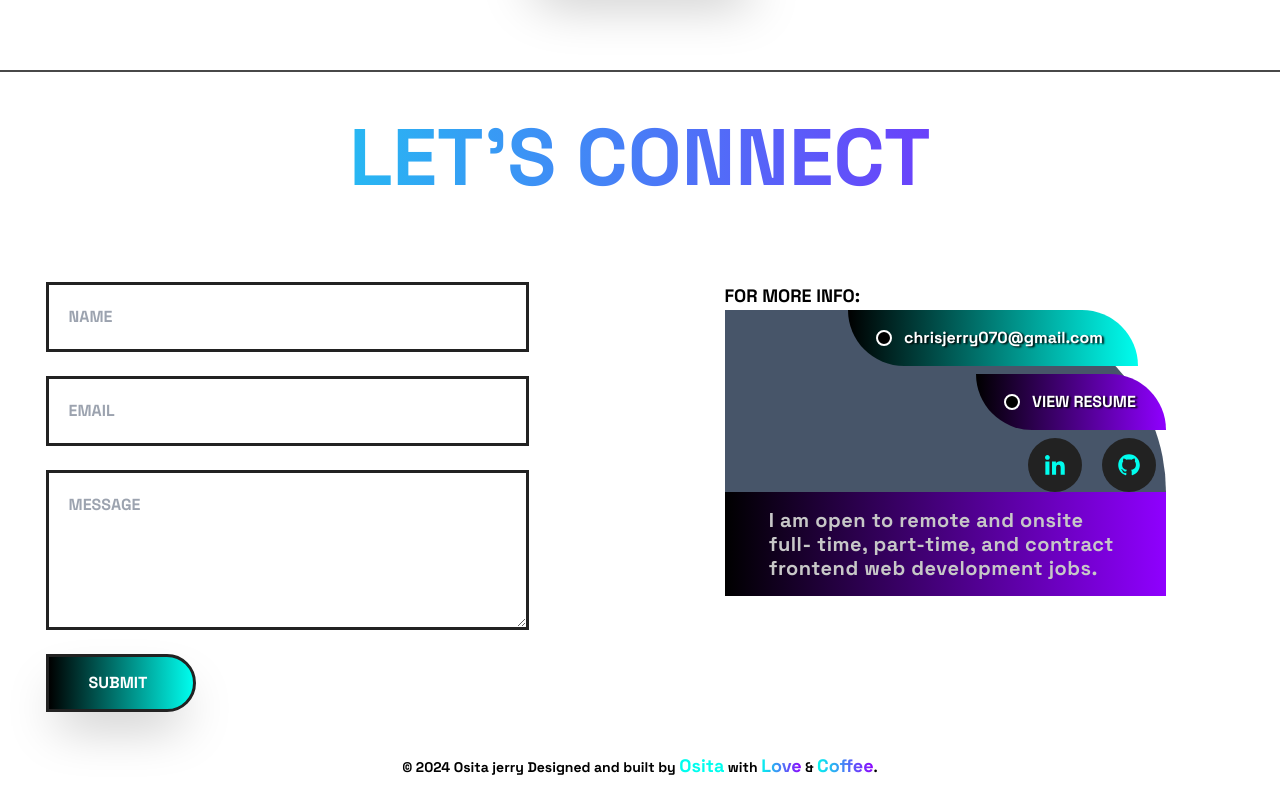
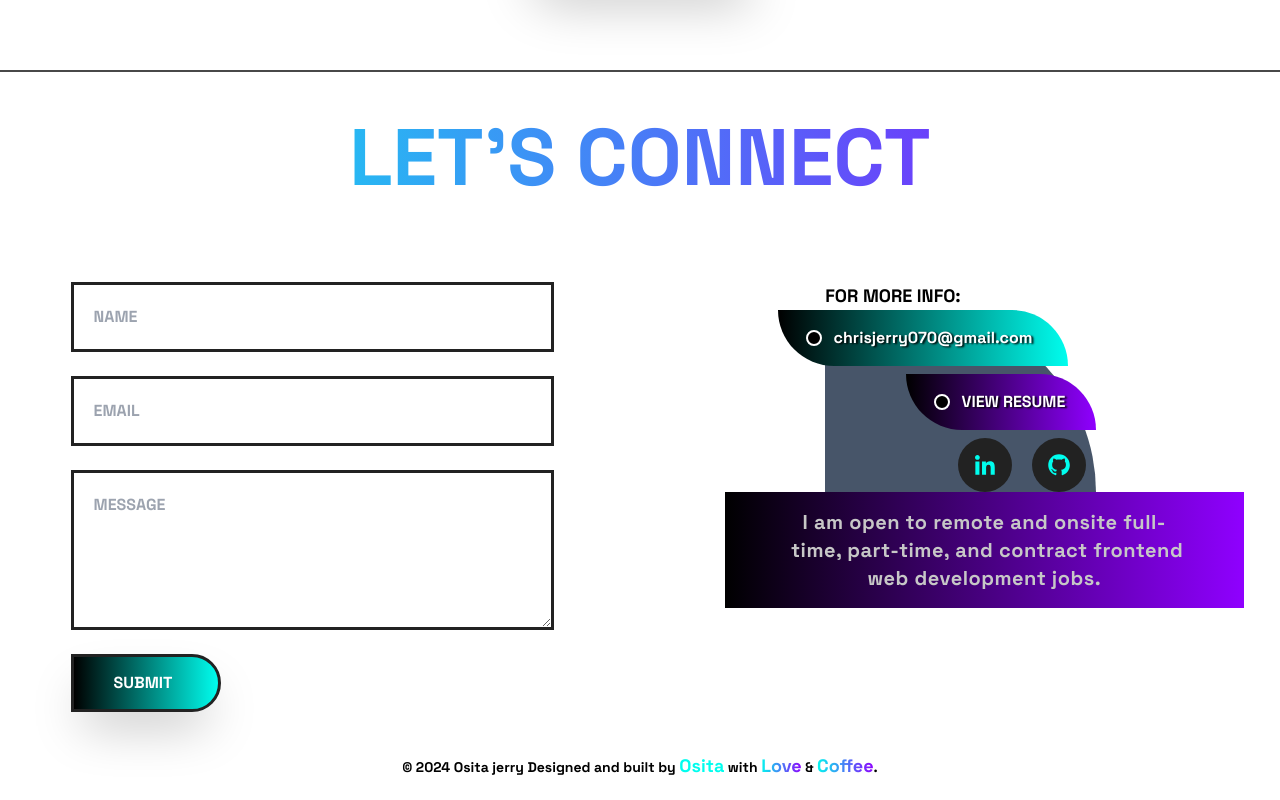
Before and after one commit to ossydimma/my-portfolio, a Next.js app: page / in a window 1280 px wide. Shown: the part 3696-4496 px from the top of the page. Built offline with nearby package versions, Linux system fonts and the light colour scheme.

Commit message:
adjusted mobile views

```diff
--- a/src/app/components/Connect.tsx
+++ b/src/app/components/Connect.tsx
@@ -8,9 +8,9 @@ export const Connect = () => {
         let&apos;s connect
       </h1>
 
-      <div className=" w-[100%] flex flex-col-reverse gap-[75px]   mt-20 lg:flex-row-reverse  lg-gap-0">
-        <div className=" w-[100%]  text-white flex flex-col-reverse  sm:flex-col  lg:w-[43%] ">
-          <div className="  ">
+      <div className=" w-[100%] flex flex-col-reverse gap-[50px]   mt-20 lg:flex-row-reverse  lg-gap-0">
+        <div className=" w-[100%]  text-white flex flex-col-reverse gap-10 sm:gap-0 sm:flex-col  lg:w-[43%] ">
+          <div className=" mx-auto ">
             <p
               className={`   font-semibold  uppercase text-lg text-[#000] sm:text-xl   md:text-lg    dark:text-white `}
             >
@@ -79,15 +79,15 @@ export const Connect = () => {
               </div>
             </section>
           </div>
-          <div className=" w-auto lg:w-[85%] flex flex-col gap-[65px]">
-            <p
-              className={`  py-4 px-0 sm:px-4 lg:px-[10%] bg-transparent sm:bg-gradient-to-l from-[#8F00FF] to-black     text-lg tracking-wide   md:leading-6  md:text-xl text-[#000] md:text-[#c7c7c7] dark:text-[#c7c7c7]  `}
-            >
-              I am open to remote and onsite full-&nbsp;time, part-time, and
-              contract frontend web development jobs.
-            </p>
 
-          </div>
+          <p
+            className={`  py-4 px-0  lg:px-[10%] bg-transparent sm:bg-gradient-to-l from-[#8F00FF] to-black text-xl tracking-wide   text-center text-[#000] md:text-[#c7c7c7] dark:text-[#c7c7c7]  `}
+          >
+            I am open to remote and onsite full-&nbsp;time, part-time, and
+            contract frontend web development jobs.
+          </p>
+
+
 
         </div>
         <form className=" w-[100%]  flex flex-col  gap-6 lg:w-[50%] ">
--- a/src/app/components/Hero.tsx
+++ b/src/app/components/Hero.tsx
@@ -28,7 +28,7 @@ export const Hero = () => {
           </div>
 
           {/* <-----------------------  CONTACT ME -----------------------------> */}
-          <div className=" w-auto h-auto flex  flex-row-reverse justify-center gap-1 -4 mx-0 sm:justify-end sm:gap  lg:w-[80%] sm:gap-3 ">
+          <div className=" w-auto h-auto flex  flex-row-reverse justify-center gap-2 -4 mx-0 sm:justify-end sm:gap  lg:w-[80%] sm:gap-3 ">
             <a
               href="/Resume.pdf"
               download
```
